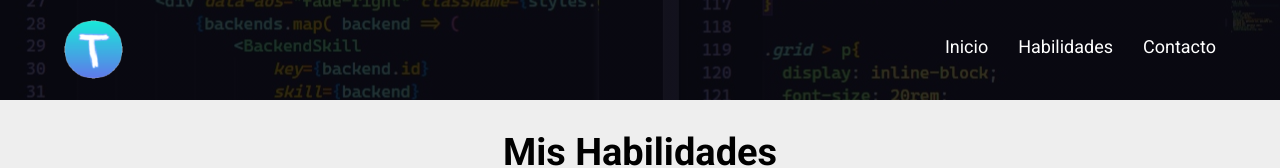
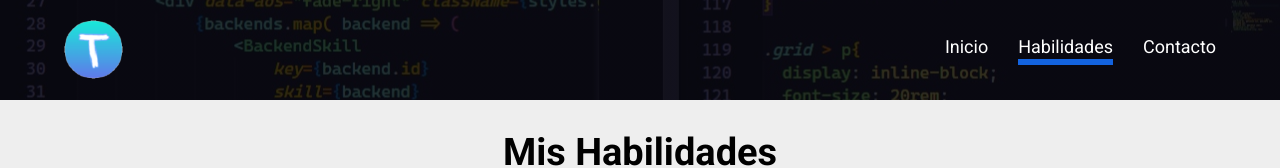
Before and after one commit to vspeed21/portafolio, a Next.js app: page /skills in a window 1280 px wide. Shown: the top 168 px of the page. Built offline with nearby package versions, Linux system fonts and the light colour scheme.

Commit message:
router para saber en que pagina esta el usuario

```diff
--- a/src/layout/Header.js
+++ b/src/layout/Header.js
@@ -1,10 +1,14 @@
 import { useEffect, useRef } from 'react';
 import Link from 'next/link'
 import Typed from 'typed.js';
+import { useRouter } from 'next/router';
 
 import styles from '../../styles/Header.module.css'
 
 const Header = ({ informacion }) => {
+
+  const router = useRouter();
+  const path = router.pathname;
 
   const el = useRef(null);
   const typed = useRef(null)
@@ -55,10 +59,14 @@ const Header = ({ informacion }) => {
           }
 
           <Link href='/skills'>
-            Habilidades
+            <a className={path === '/skills' && styles.active_link}>
+              Habilidades
+            </a>
           </Link>
           <Link href='/contacto'>
-            Contacto
+            <a className={path === '/contacto' && styles.active_link}>
+              Contacto
+            </a>
           </Link>
         </nav>
       </div>
--- a/styles/Header.module.css
+++ b/styles/Header.module.css
@@ -66,6 +66,10 @@
   color: var(--blanco);
 }
 
+.active_link{
+  background-color: var(--secundario);
+}
+
 @media (min-width: 768px) {
   .navegacion a:hover{
     background-color: unset;
@@ -81,6 +85,14 @@
     transition-property: width;
     transition-duration: .3s;
     transition-timing-function: ease-in;
+  }
+
+  .navegacion a.active_link::after{
+    width: 100%;
+  }
+
+  .active_link{
+    background-color: unset;
   }
 
   .navegacion a:hover::after{
```
